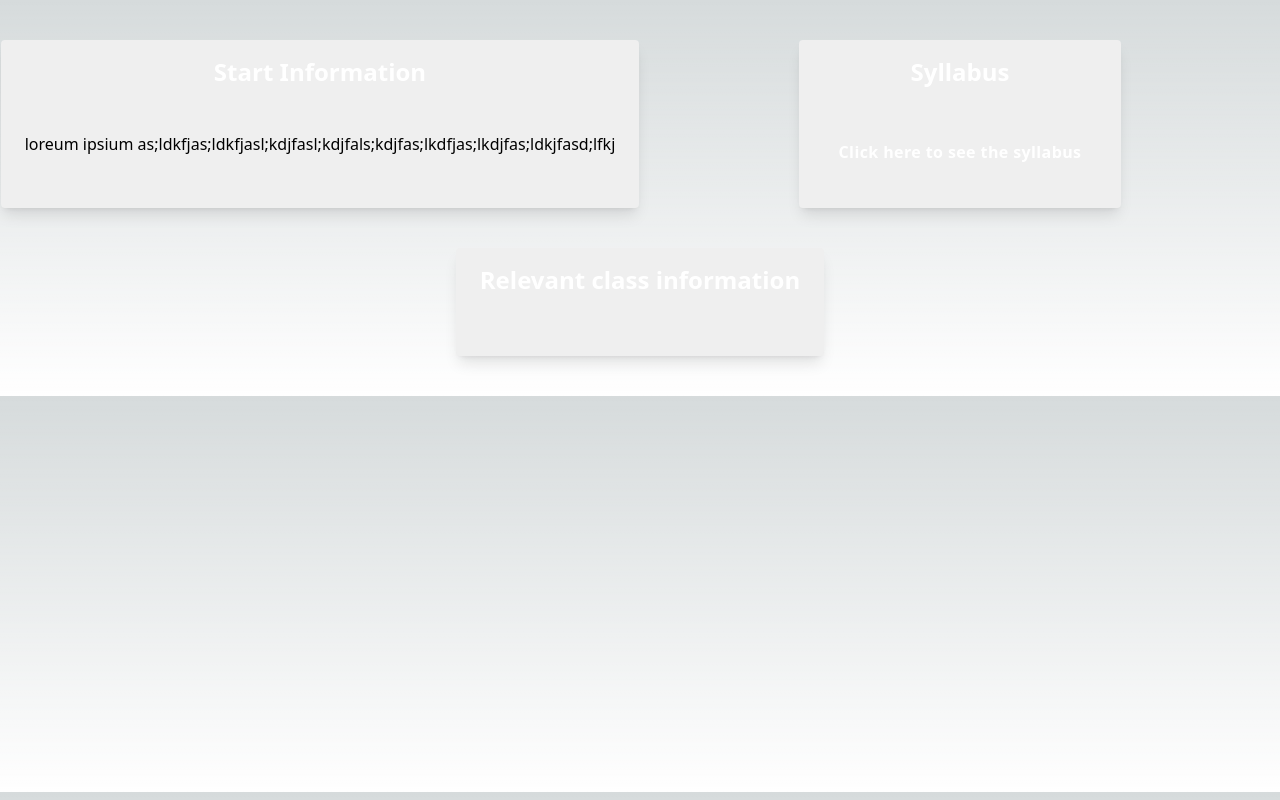
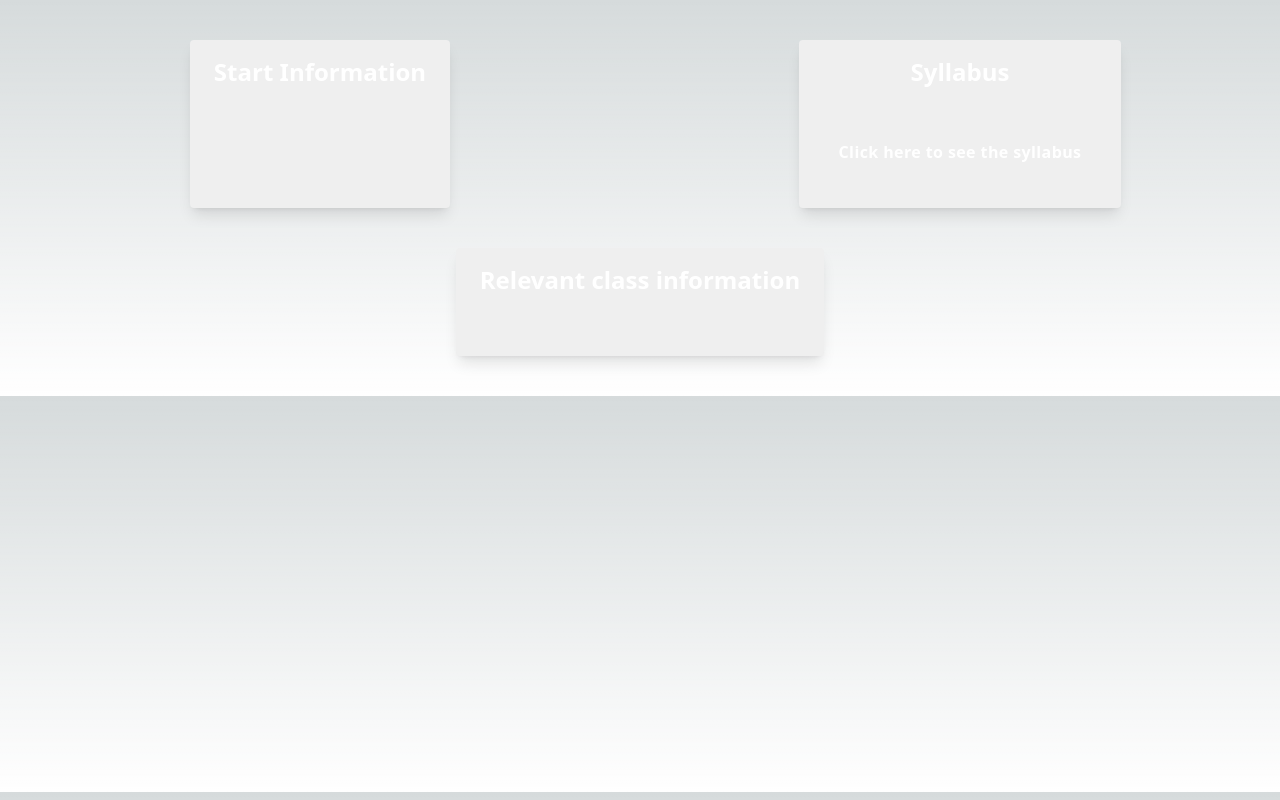
Before and after one commit to Justin8912/Ochem-Lab-Website, a Next.js app: page /assets/sectionLandingPage in a window 1280 px wide. Built offline with nearby package versions, Linux system fonts and the light colour scheme.

Commit message:
Housekeeping

```diff
--- a/src/pages/assets/sectionLandingPage.js
+++ b/src/pages/assets/sectionLandingPage.js
@@ -6,9 +6,9 @@ export default function LandingPage (props) {
     <>
       <div className='grid grid-cols-1 md:grid-cols-2 my-10'>
         <div className="rounded overflow-hidden shadow-lg w-196 mx-auto" style={{backgroundColor:'#efefef'}}>
-          <div className={`font-bold text-2xl py-4 mb-3 text-center bg-${props.classColor} text-white`}>Start Information</div>
+          <div className={`font-bold text-2xl py-4 mb-3 text-center bg-${props.classColor} text-white px-6`}>Start Information</div>
           <div className="px-6 py-4">
-            <p>loreum ipsium as;ldkfjas;ldkfjasl;kdjfasl;kdjfals;kdjfas;lkdfjas;lkdjfas;ldkjfasd;lfkj</p>
+            <p></p>
           </div>
         </div>
 
```
